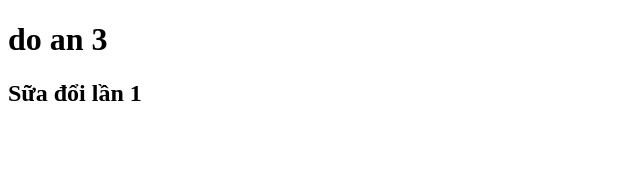
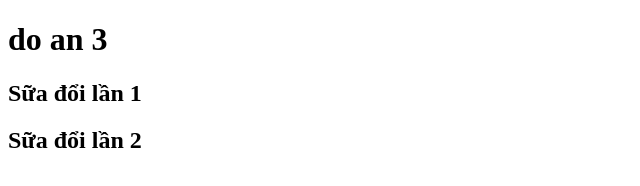
Before and after one commit to beckham2k3/text3, a plain HTML site: page index.html in a window 1280 px wide. Shown: the whole page, without its empty margins (0-640 px from the left). Drawn offline with Linux system fonts and the light colour scheme.

Commit message:
commit lan 3

```diff
--- a/index.html
+++ b/index.html
@@ -8,5 +8,6 @@
   <body>
     <h1>do an 3</h1>
     <h2>Sữa đổi lần 1</h2>
+    <h2>Sữa đổi lần 2</h2>
   </body>
 </html>
```
